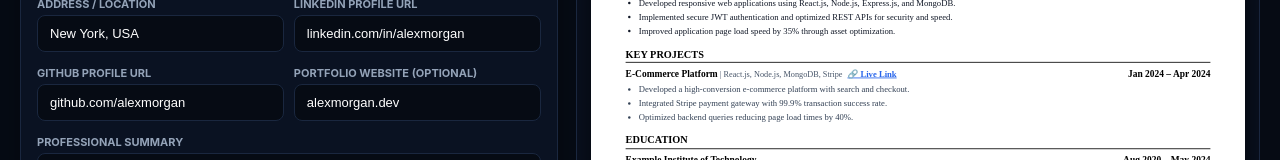
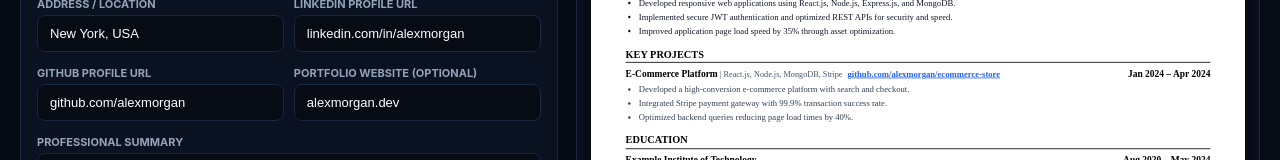
Before and after one commit to ankitjain0748/resume-builder, a React (Create React App) app: page / in a window 1280 px wide. Shown: the part 555-715 px from the top of the page. Built offline with nearby package versions, Linux system fonts and the light colour scheme.

Commit message:
changes in resumer builder

```diff
--- a/src/App.js
+++ b/src/App.js
@@ -1277,7 +1277,7 @@ if (!href || href === '#' || /^\s*javascript:/i.test(href)) return;
                         title={`Open ${proj.link}`}
                         style={{ color: '#2563eb', fontWeight: 'bold', textDecoration: 'underline' }}
                       >
-                        🔗 Live Link
+                      {proj.link.replace(/^https?:\/\/(www\.)?/, '')}
                       </a>
                     </span>
                   )}
```
